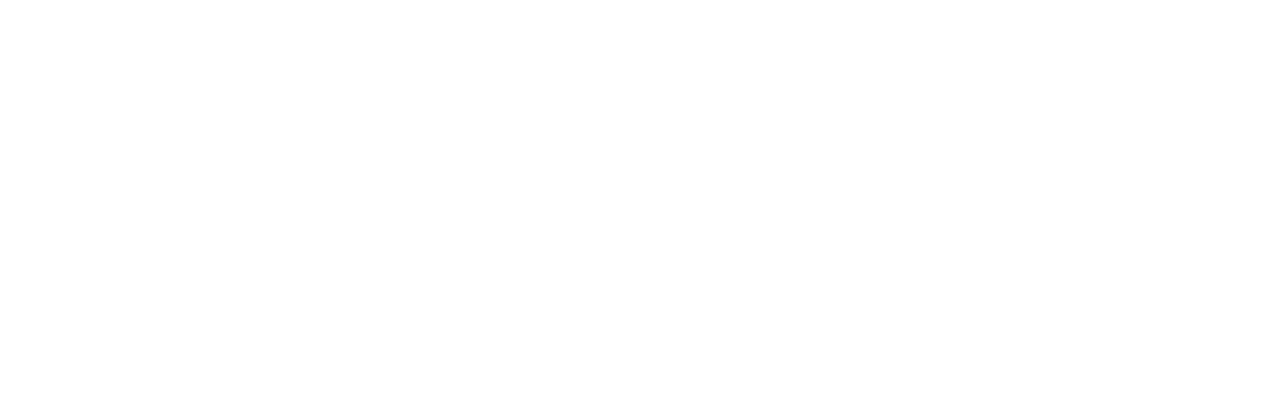
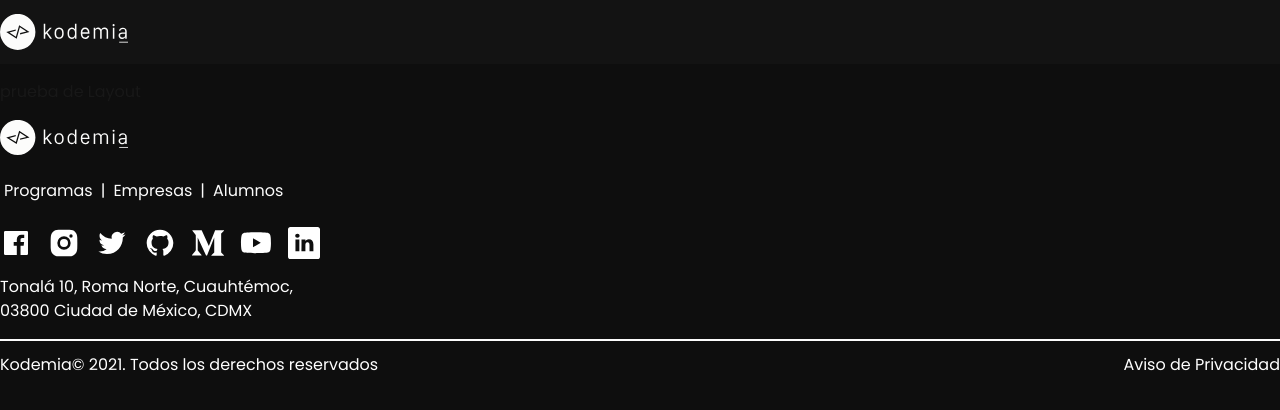
Before and after one commit to silvideastora/next-kodemiapp, a Next.js app: page /prueba in a window 1280 px wide. Before the commit this address had no page. Shown: the top 410 px of the page. Built offline with nearby package versions, Linux system fonts and the light colour scheme; a small style sheet from the web is missing.

Commit message:
ADD component Layout with nprogress & _document

```diff
--- /dev/null
+++ b/components/Layout.jsx
@@ -0,0 +1,33 @@
+import { useRouter } from 'next/dist/client/router'
+import nProgress from 'nprogress'
+import React, { useEffect } from 'react'
+import Navbar from './Nav/Navbar'
+import Footer from './Footer'
+
+export default function Layout({children}) {
+
+  const router = useRouter()
+
+  useEffect(() => {
+    const handleRouteChange = url => {
+      console.log(url)
+      nProgress.start()
+    }
+
+    router.events.on('routeChangeStart', handleRouteChange)
+
+    router.events.on('routeChangeComplete', () => nProgress.done())
+
+    return () => {
+      router.events.off('routeChangeStart', handleRouteChange)
+    }
+  }, [])
+
+  return (
+    <>
+      <Navbar/>
+      <main className='bg-black-ka-variant py-4'>{children}</main>
+      <Footer/>
+    </>
+  )
+}
--- a/package.json
+++ b/package.json
@@ -10,12 +10,13 @@
   "dependencies": {
     "classnames": "^2.3.1",
     "next": "latest",
+    "nprogress": "^0.2.0",
     "react": "^17.0.2",
     "react-dom": "^17.0.2",
     "react-hook-form": "^7.10.1",
+    "react-modal": "^3.14.3",
     "react-slick": "^0.28.1",
-    "styled-components": "^5.3.0",
-    "react-modal": "^3.14.3"
+    "styled-components": "^5.3.0"
   },
   "devDependencies": {
     "autoprefixer": "^10.0.4",
--- /dev/null
+++ b/pages/_document.js
@@ -0,0 +1,27 @@
+import Document, { Html, Head, Main, NextScript } from 'next/document';
+
+class MyDocument extends Document {
+  static async getInitialProps(ctx) {
+    const initialProps = await Document.getInitialProps(ctx);
+    return { ...initialProps };
+  }
+
+  render() {
+    return (
+      <Html>
+        <Head>
+          <title>Kodemiapp</title>
+          <meta name='description' content='Kodemiapp' />
+          <link rel='icon' href='/favicon.ico' />
+          <link rel='stylesheet' href='https://cdnjs.cloudflare.com/ajax/libs/nprogress/0.2.0/nprogress.css'></link>
+        </Head>
+        <body className='bg-black-ka-variant'>
+          <Main />
+          <NextScript />
+        </body>
+      </Html>
+    );
+  }
+}
+
+export default MyDocument;
--- a/pages/index.jsx
+++ b/pages/index.jsx
@@ -3,12 +3,12 @@
 import Footer from '../components/Footer'
 import Link from 'next/link'
 import classNames from 'classnames'
+import Layout from '../components/Layout'
 
 export default function Home() {
   return (
-    <>
+    <Layout>
       <section className='bg-black-ka-variant'>
-        <Navbar />
         <div className={classNames(
           'container',
           'mx-auto',
@@ -41,9 +41,6 @@
           </div>
         </div>
       </section>
-      <div className='bg-black-ka-variant'>
-        <Footer />
-      </div>
-    </>
+    </Layout>
   )
 }
--- /dev/null
+++ b/pages/prueba.jsx
@@ -0,0 +1,9 @@
+import Layout from '../components/Layout'
+
+const prueba = () => (
+  <Layout>
+    <h1 className='text-black-ka'>prueba de Layout</h1>
+  </Layout>
+)
+
+export default prueba
--- a/styles/globals.css
+++ b/styles/globals.css
@@ -55,3 +55,12 @@
   padding-top: 0.25rem;
   padding-bottom: 0.25rem;
 }
+
+#nprogress .bar {
+  background: cyan;
+}
+
+#nprogress .spinner-icon {
+  border-top-color: cyan;
+  border-left-color: cyan;
+}
```
Also changed, not shown: 2 other files (tests, documents, lock files or other folders).
